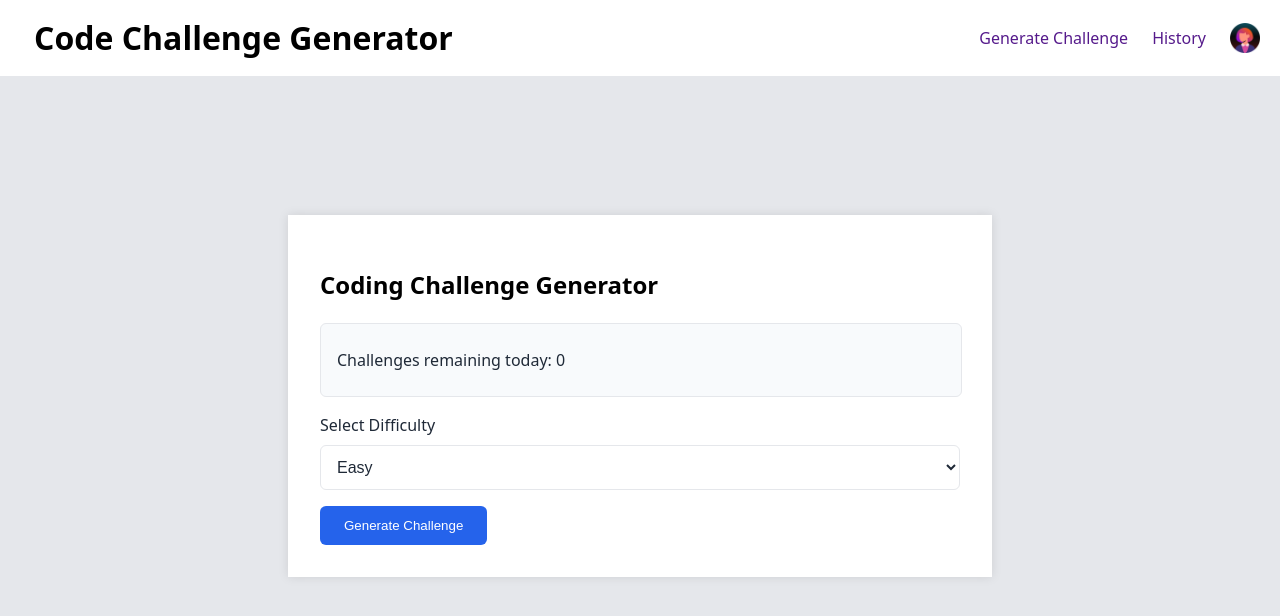
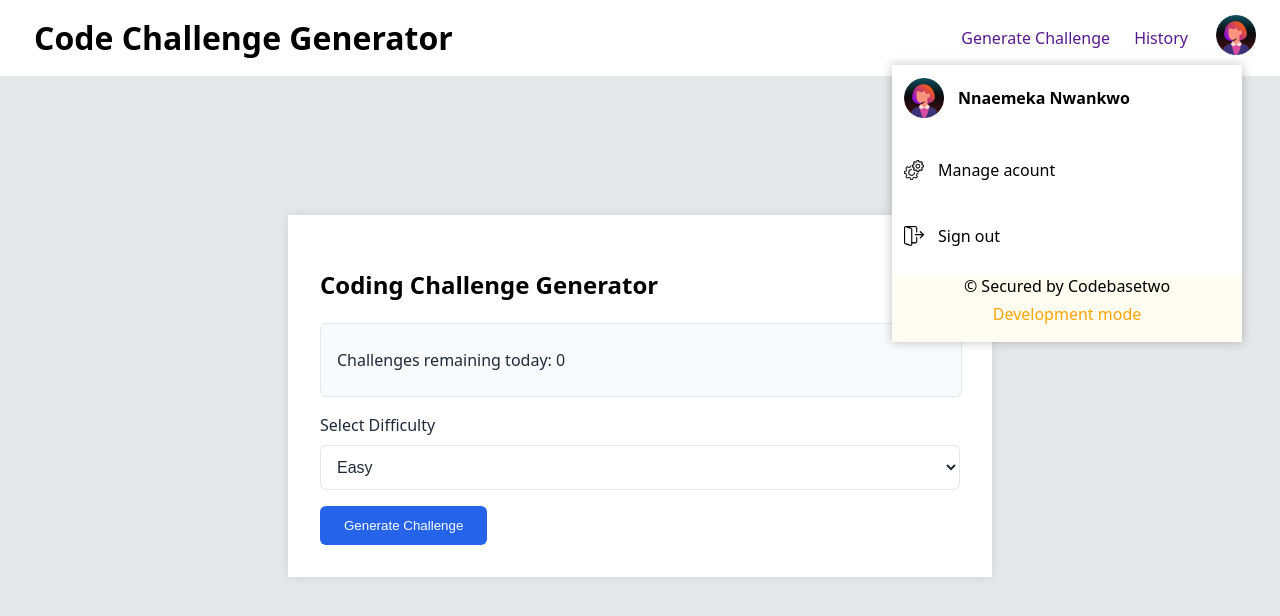
Before and after one commit to codebasetwo/coding-interview, a React (Vite) app in the folder frontend/coding-interview/: page / in a window 1280 px wide. Both pictures are taken after a click on the picture 1245 px from the left and 38 px from the top of the page. Shown: the top 616 px of the page. Built offline with nearby package versions, Linux system fonts and the light colour scheme.

Commit message:
designed the profile page section

```diff
--- a/frontend/coding-interview/src/components/Header.css
+++ b/frontend/coding-interview/src/components/Header.css
@@ -6,7 +6,6 @@
     padding: 10px 20px 10px 30px ;
     box-sizing: border-box;
     width: 100%;
-    z-index: 1000;
 }
 
 .h2 {
@@ -29,3 +28,7 @@
     overflow: hidden;
     cursor: pointer;
 }
+
+.profile-section {
+    position: relative;
+}
--- a/frontend/coding-interview/src/components/Header.jsx
+++ b/frontend/coding-interview/src/components/Header.jsx
@@ -1,13 +1,33 @@
 import './Header.css'
 import ProfileImage from '../assets/female.png'
+import { useState } from 'react'
+import { Profile } from './Profile'
+
 export function Header() {
+  const [showDropdown, setShowDropdown] = useState(false)
+
+  const toggleDropDown = () => {
+    setShowDropdown((prev) => !prev)
+  }
   return (
     <div className="header-container">
       <h1 className='h2'>Code Challenge Generator</h1>
       <nav>
         <a href="">Generate Challenge</a>
         <a href="">History</a>
-        <img src={ProfileImage} alt="profile-image" className='profile-image' />
+        <div className='profile-section'>
+          <img
+            src={ProfileImage}
+            alt="profile-image"
+            className='profile-image'
+            onClick={toggleDropDown}
+            />
+            { showDropdown && (
+              <Profile />
+            )}
+
+        </div>
+
       </nav>
     </div>
   )
--- /dev/null
+++ b/frontend/coding-interview/src/components/Profile.css
@@ -0,0 +1,49 @@
+.container{
+    background-color: white;
+    left: -320px;
+
+    position: absolute;
+    z-index: 100;
+    box-shadow: 0 0 10px rgba(0, 0, 0, 0.25);
+    display: flex;
+    flex-direction: column;
+    width: 350px;
+}
+.container2 div {
+    display: flex;
+    align-items: center; /* vertically center image and text */
+    gap: 10px;            /* space between image and text */
+    margin-bottom: 10px;  /* spacing between rows */
+    padding-left: 8px;
+    }
+
+.profile-image-icon{
+    width: 20px;
+    height: 20px;
+    object-fit: cover;
+    cursor: pointer;
+    margin: 4px
+}
+.profile-image{
+    width: 40px;
+    height: 40px;
+    object-fit: cover;
+    cursor: pointer;
+    margin: 4px
+}
+.footer {
+    background-color: rgba(255, 237, 179, 0.185);
+    display: flex;
+    justify-content: center;
+    align-items: center;
+    flex-direction: column;
+}
+
+.footer-company {
+    margin-bottom: 0;
+    margin: 0;
+}
+.footer-dev-mode {
+    color: orange;
+    margin-top: 4px;
+}
--- /dev/null
+++ b/frontend/coding-interview/src/components/Profile.jsx
@@ -0,0 +1,37 @@
+import SettingsImage from "../assets/settings.png";
+import LogoutImage from "../assets/logout.png";
+import ProfileImage from "../assets/female.png";
+import "./Profile.css";
+
+export function Profile() {
+  return (
+    <div className="container">
+      <div className="container2">
+        <div>
+          <img
+            src={ProfileImage}
+            alt="profile-image"
+            className="profile-image"
+          />
+          <h4>Nnaemeka Nwankwo</h4>
+        </div>
+        <div>
+          <img
+            src={SettingsImage}
+            alt="settings"
+            className="profile-image-icon"
+          />
+          <p>Manage acount</p>
+        </div>
+        <div>
+          <img src={LogoutImage} alt="logout" className="profile-image-icon" />
+          <p>Sign out</p>
+        </div>
+      </div>
+      <div className="footer">
+        <p className="footer-company">&copy;&nbsp;Secured by Codebasetwo</p>
+        <p className="footer-dev-mode"> Development mode </p>
+      </div>
+    </div>
+  );
+}
```
Also changed, not shown: frontend/coding-interview/src/assets/logout.png (added), frontend/coding-interview/src/assets/settings.png (added).
